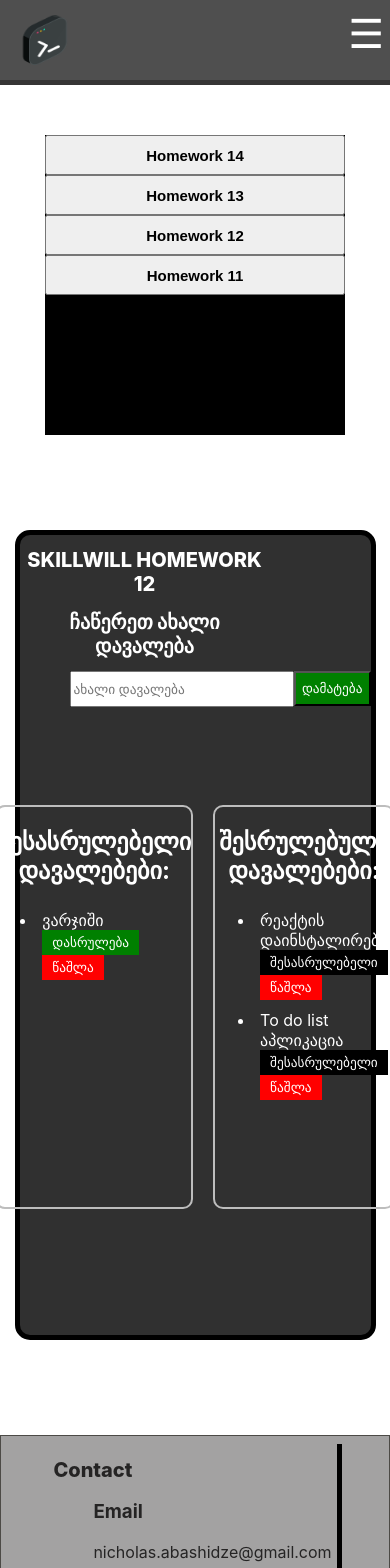
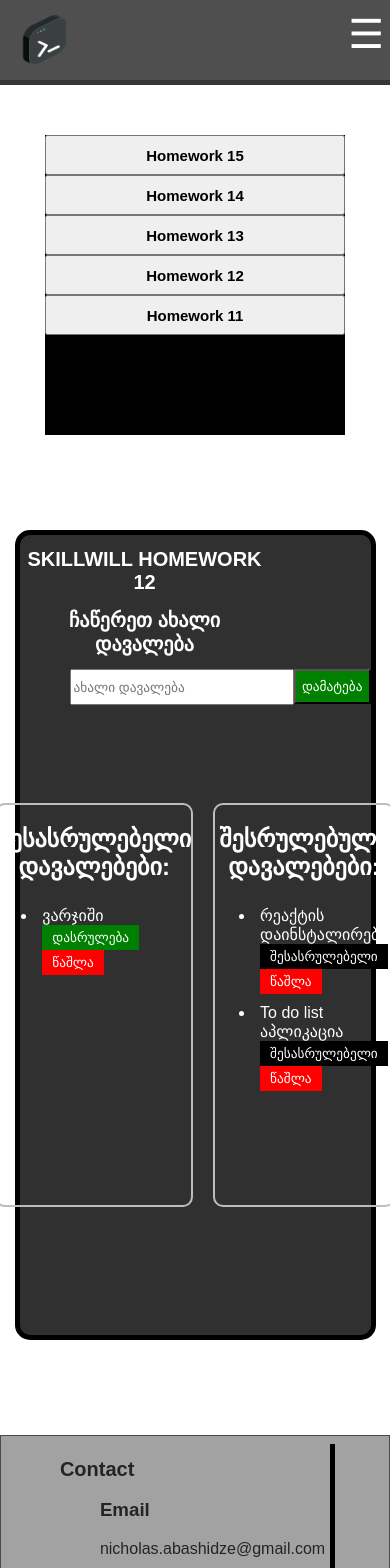
Before and after one commit to nikaabashidze/skillwillHomeworks, a React (Create React App) app: page /skillwillHomework12 in a window 390 px wide. Shown: the top 1568 px of the page. Built offline with nearby package versions, Linux system fonts and the light colour scheme.

Commit message:
homework 15

```diff
--- a/src/App.jsx
+++ b/src/App.jsx
@@ -9,6 +9,7 @@ import Homework11 from './layout/skillwillHomework11/skillwill'
 import Homework12 from './layout/skillwillHomework12/homework12'
 import Homework13 from './layout/skillwillHomework13/homework13'
 import Homework14 from './layout/skillwillHomework14/homework14'
+import Homework15 from './layout/skillwillHomework15/homework15'
 
 function App() {
   return (
@@ -22,6 +23,7 @@ function App() {
       <Route path="/skillwillHomework12" element={<Homework12 />} />
       <Route path="/skillwillHomework13" element={<Homework13 />} />
       <Route path="/skillwillHomework14" element={<Homework14 />} />
+      <Route path="/skillwillHomework15" element={<Homework15 />} />
     </Routes>
   );
 }
--- /dev/null
+++ b/src/components/button/ToggleThemeButton.jsx
@@ -0,0 +1,11 @@
+import React from 'react';
+
+const ToggleThemeButton = ({ onClick }) => {
+  return (
+    <button className="toggle-theme-button" onClick={onClick}>
+      Toggle Theme
+    </button>
+  );
+};
+
+export default ToggleThemeButton;
--- /dev/null
+++ b/src/hooks/hook1.jsx
@@ -0,0 +1,41 @@
+import { useState, useEffect } from 'react';
+
+export const useLocalStorage = (key, initialValue) => {
+  const storedValue = localStorage.getItem(key);
+
+  // If it's a mobile device, always use the light theme
+  const isMobile = window.innerWidth < 768;
+  const initial = isMobile ? 'light' : storedValue ? JSON.parse(storedValue) : initialValue;
+
+  const [value, setValue] = useState(initial);
+
+  useEffect(() => {
+    localStorage.setItem(key, JSON.stringify(value));
+  }, [key, value]);
+
+  return [isMobile ? 'light' : value, setValue];
+};
+
+export const useWindowSize = () => {
+  const [windowSize, setWindowSize] = useState({
+    width: window.innerWidth,
+    height: window.innerHeight,
+  });
+
+  useEffect(() => {
+    const handleResize = () => {
+      setWindowSize({
+        width: window.innerWidth,
+        height: window.innerHeight,
+      });
+    };
+
+    window.addEventListener('resize', handleResize);
+
+    return () => {
+      window.removeEventListener('resize', handleResize);
+    };
+  }, []);
+
+  return windowSize;
+};
--- a/src/layout/footer/footer.jsx
+++ b/src/layout/footer/footer.jsx
@@ -25,7 +25,7 @@ function App() {
      <h1> Address</h1>
         <ul>
             <h3>Tbilisi</h3>
-            <li>Baratashvili 2str 2</li>
+            <li>Baratashvili str 2</li>
 
         </ul>
      </div>
--- a/src/layout/homeworkLists/list.jsx
+++ b/src/layout/homeworkLists/list.jsx
@@ -9,6 +9,7 @@ export default function list() {
     <div>
       <div className='homeworkList'>
             <div className='container'>
+                <button><Link to="/skillwillHomework15">Homework 15</Link></button>
                 <button><Link to="/skillwillHomework14">Homework 14</Link></button>
                 <button><Link to="/skillwillHomework13">Homework 13</Link></button>
                 <button><Link to="/skillwillHomework12">Homework 12</Link></button>
--- /dev/null
+++ b/src/layout/skillwillHomework15/homework15.jsx
@@ -0,0 +1,29 @@
+import React from 'react'
+import './homeworkk15.css'
+import Works from './works'
+
+import Header from '../header/header';
+import Footer from '../footer/footer';
+import List from '../homeworkLists/list'
+
+export default function homework12() {
+  return (
+    <div >
+        <Header/>
+        <List/>
+
+
+        <div className='homeworkk15'>
+
+            <div className='works15'>
+            <h1 className='skilhome'>SKILLWILL HOMEWORK 15</h1>
+            <Works/>
+
+            </div>
+
+
+        </div>
+      <Footer/>
+    </div>
+  )
+}
--- /dev/null
+++ b/src/layout/skillwillHomework15/homeworkk15.css
@@ -0,0 +1,116 @@
+
+
+
+.homeworkk15{
+    width: 100%;
+    height: 1000px;
+    background-color: rgb(255, 255, 255);
+
+    display: flex;
+    justify-content: center;
+    align-items: center;
+}
+
+
+
+.works15 {
+    width: 90%;
+    border: 5PX SOLID rgb(0, 0, 0);
+    border-radius: 15px;
+    height: 80%;
+    background-color: rgb(255, 255, 255);
+    color: rgb(0, 0, 0);
+    align-items: center;
+}
+
+
+
+.workscont {
+    width: 100%;
+    justify-content: center;
+}
+.workscont h1 {
+    text-align: center;
+}
+
+.input-container {
+    margin-left: 50px;
+    text-align: center;
+    display: flex;
+    justify-content: center;
+}
+
+
+.input-container input{
+width:  320px;
+height: 30px;
+}
+.input-container button {
+    width: 80px;
+    height: 35px;
+}
+
+
+.worklists {
+    width: 90%;
+    height: auto;
+    min-height: 600px;
+    margin-left: 5%;
+display: flex;
+justify-content: center;
+align-items: center;
+}
+
+
+
+
+
+.list{
+    width: 100%;
+    height: auto;
+    min-height: 400px;
+    border: 2px solid rgb(189, 189, 189);
+    margin-bottom: 10px;
+    border-radius: 10px;
+    margin: 10px;
+}
+
+.list h2 {
+    text-align: center;
+}
+
+
+body {
+    margin: 0;
+    font-family: 'Arial', sans-serif;
+  }
+
+  .app {
+    text-align: center;
+    padding: 20px;
+  }
+
+  .dark {
+    background-color: #333;
+    color: #fff;
+  }
+
+  .mobile {
+    font-size: 14px;
+  }
+
+  .desktop {
+    height: 80%;
+    font-size: 16px;
+  }
+
+  .toggle-theme-button {
+    padding: 10px;
+    font-weight: 600;
+    font-size: 20px;
+    cursor: pointer;
+    background-color: #000000;
+    color: #ffffff;
+    border: 1px solid #333;
+    border-radius: 4px;
+  }
--- /dev/null
+++ b/src/layout/skillwillHomework15/works.jsx
@@ -0,0 +1,22 @@
+import React from 'react';
+import ToggleThemeButton from '../../components/button/ToggleThemeButton';
+import { useLocalStorage, useWindowSize } from '../../hooks/hook1';
+
+const App = () => {
+  const [theme, setTheme] = useLocalStorage('theme', 'light');
+  const windowSize = useWindowSize();
+
+  const toggleTheme = () => {
+    setTheme((prevTheme) => (prevTheme === 'light' ? 'dark' : 'light'));
+  };
+
+  return (
+    <div className={`app ${theme} ${windowSize.width < 768 ? 'mobile' : 'desktop'}`}>
+
+      <ToggleThemeButton onClick={toggleTheme} />
+      {}
+    </div>
+  );
+};
+
+export default App;
```
